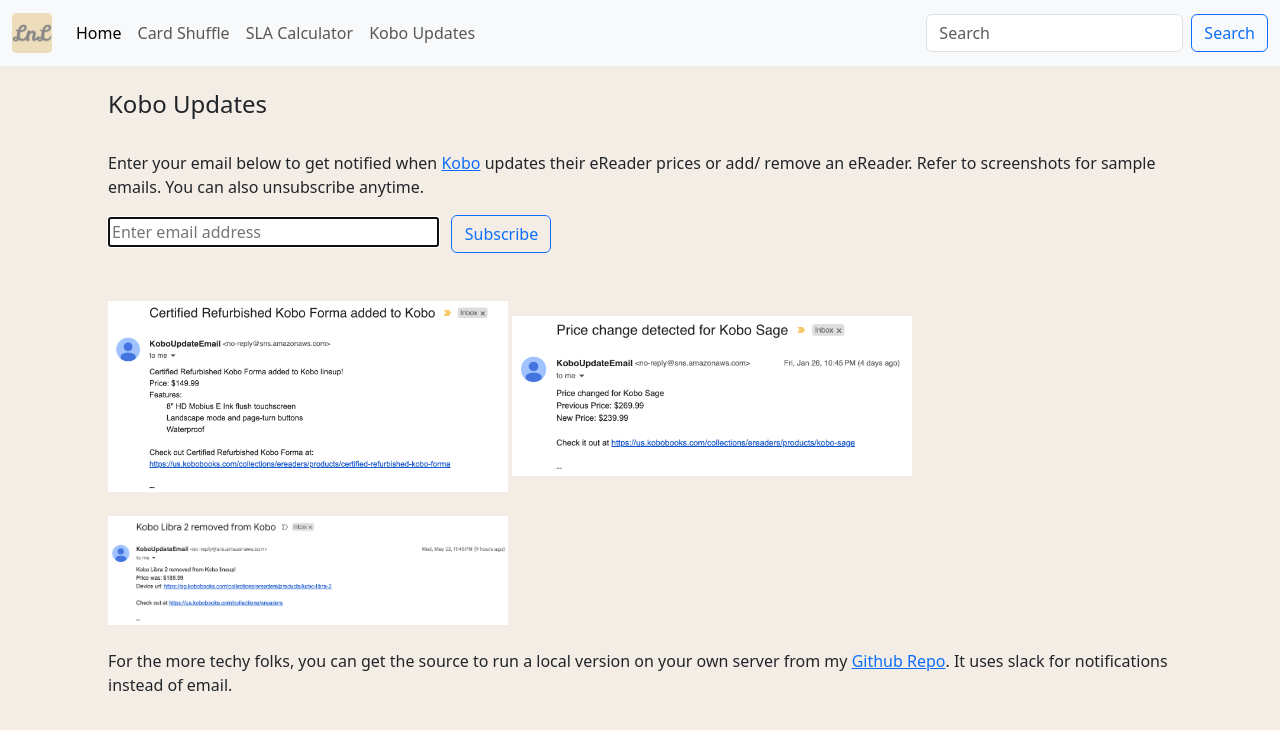
After one commit to jaceygan/cardshuffle, a Flask app: template templates/slacalc.html in a window 1280 px wide. The commit adds this page. Shown: the top 730 px of the page. Run offline with Flask 3, Linux system fonts and the light colour scheme; the template is opened without the code that fills it, so the values that code supplies are empty.

```diff
--- a/app.py
+++ b/app.py
@@ -28,6 +28,14 @@
             return render_template("koboupdates.html", addedmessage=True, koboemail=koboemail)
         else:
             return render_template("koboupdates.html", addedmessage=False)
+
+@app.route("/slacalc", methods=["GET","POST"])
+def koboupdates():
+    if request.method == "GET":
+        return render_template("slacalc.html", sla="99.9")
+    else: #POST
+        newsla= request.form["sla"]
+        return render_template("slacalc.html", sla=newsla)
 
 @app.route("/cardshuffle",methods=["GET","POST"])
 def cardshuffle():
--- a/templates/header.html
+++ b/templates/header.html
@@ -30,6 +30,9 @@
                         <a class="nav-link" href="https://lognloops.com/cardshuffle">Card Shuffle</a>
                     </li>
                     <li class="nav-item">
+                        <a class="nav-link" href="https://lognloops.com/slacalc">SLA Calculator</a>
+                    </li>
+                    <li class="nav-item">
                         <a class="nav-link" href="https://lognloops.com/koboupdates">Kobo Updates</a>
                     </li>
 
--- a/templates/index.html
+++ b/templates/index.html
@@ -16,6 +16,9 @@
         Suprisingly, I was not able to get any results from Google so here it is. <s>Since I (still) can't pull off
             perfect faros, I let this app do the heavy lifting. </s></li>
     <br>
+    <li><a href="https://lognloops.com/slacalc">SLA Calculator</a><br>
+        Quick calculator of how much downtime for SLA uptime % </li>
+    <br>
     <li><a href="https://lognloops.com/koboupdates">Kobo Updates</a><br>
         This does web-scraping of <a href="https://us.kobobooks.com/collections/ereaders" target="_blank">Kobo
             eReader</a>
--- /dev/null
+++ b/templates/slacalc.html
@@ -0,0 +1,41 @@
+{% extends 'base.html' %}
+
+{% block title %}
+Kobo Updates
+{% endblock %}
+
+{% block content %}
+<h4>Kobo Updates</h4>
+<br>
+<p>Enter your email below to get notified when <a href="https://us.kobobooks.com/collections/ereaders"
+        target="_blank">Kobo</a> updates their eReader prices or add/ remove an eReader.
+    Refer to screenshots for sample emails. You can also unsubscribe anytime.
+</p>
+<form action="/koboupdates" method="POST">
+    <input type="email" id="koboemail" name="koboemail" placeholder="Enter email address" maxlength="320" size="30"
+        autofocus>&nbsp;&nbsp;
+    <button class="btn btn-outline-primary" type="submit" style="width:100px">Subscribe</button>
+</form>
+<em> {% if addedmessage %} Subscribed {{koboemail}} to Kobo Notifications! {% endif%}</em>
+<br>
+<br>
+<div class="align-centre">
+
+    <img src="{{url_for('static', filename='kobonewdeviceemail.png')}}" alt="New Device Added Notification"
+        style="width:400px">
+
+    <img src="{{url_for('static', filename='kobopricechangeemail.png')}}" alt="Price Change Notification"
+        style="width:400px">
+    <br>
+    <br>
+    <img src="{{url_for('static', filename='koboremovedeviceemail.png')}}" alt="Price Change Notification"
+        style="width:400px">
+</div>
+<br>
+
+<p>For the more techy folks, you can get the source to run a local version on your own server from my
+    <a href="https://github.com/jaceygan/kobodeviceupdates">Github Repo</a>. It uses slack for notifications instead of
+    email.
+</p>
+
+{% endblock %}
```
